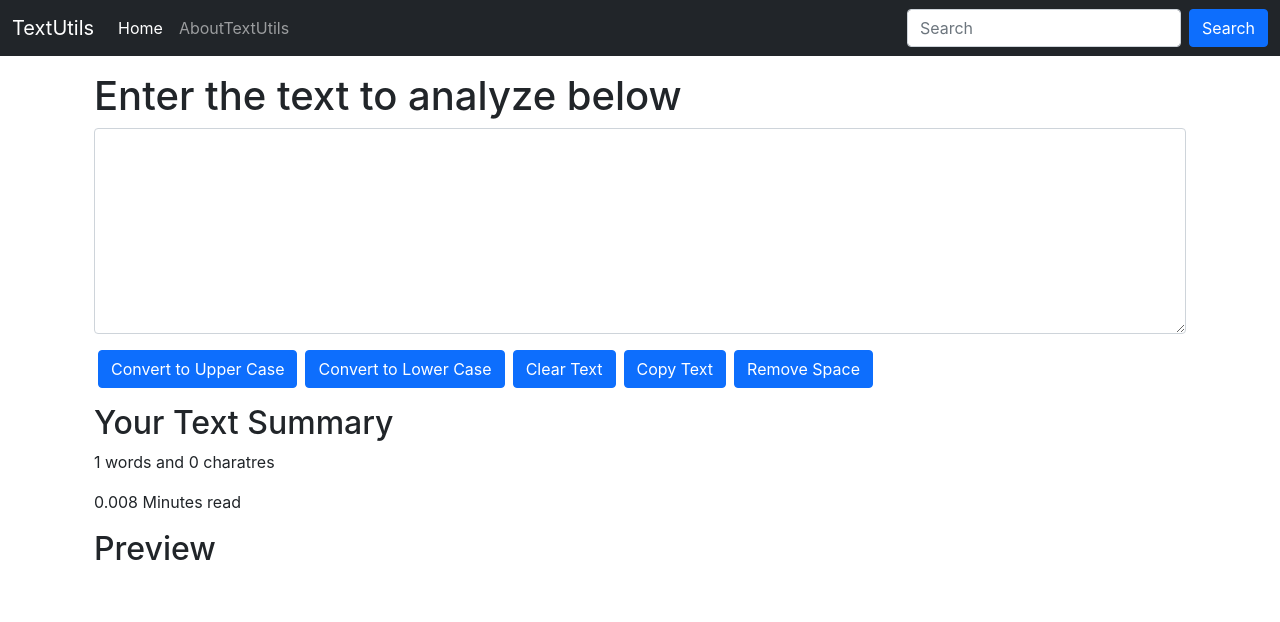
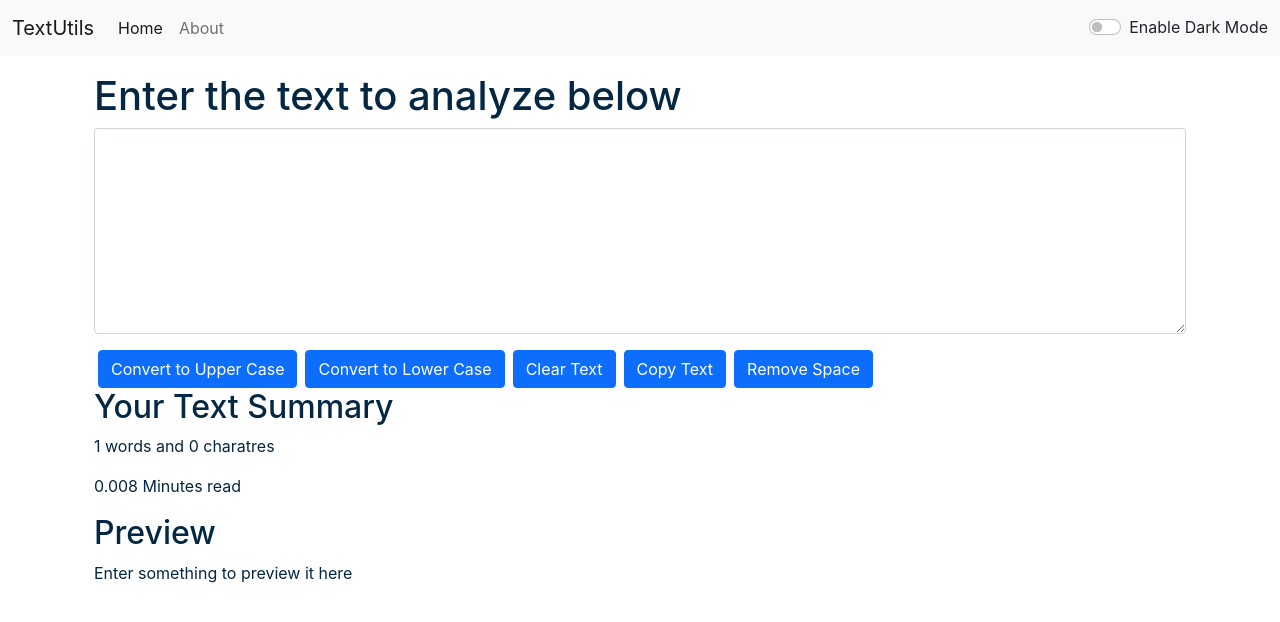
Before and after one commit to yashbhardwaj786/ReactJsLearning, a React (Create React App) app: page / in a window 1280 px wide. Shown: the top 622 px of the page. Built offline with nearby package versions, Linux system fonts and the light colour scheme.

Commit message:
dark mode

```diff
--- a/src/App.js
+++ b/src/App.js
@@ -3,14 +3,27 @@
 import NavBar from "./components/Navbar";
 import About from "./components/About";
 import TextForm from "./components/TextForm";
+import React, {useState} from 'react';
 
 function App() {
+  const [mode, setMode] = useState('light');
+  const toggleMode = () => {
+    if(mode === 'light') {
+      setMode('dark');
+      document.body.style.backgroundColor = '#042743';
+    } else {
+      setMode('light');
+      document.body.style.backgroundColor = 'white';
+    }
+
+  }
   return (
     <>
       {/* <NavBar /> */}
-      <NavBar titleName="TextUtils" aboutText="AboutTextUtils" />
+      <NavBar titleName="TextUtils" aboutText="About" mode={mode}
+      toggleMode={toggleMode}/>
       <div className="container my-3">
-         <TextForm heading = "Enter the text to analyze below"/>
+         <TextForm heading = "Enter the text to analyze below" mode={mode}/>
 
       </div>
       {/* <About/> */}
--- a/src/components/Navbar.js
+++ b/src/components/Navbar.js
@@ -1,35 +1,69 @@
-import React from 'react'
-import PropTypes from 'prop-types'
+import React from "react";
+import PropTypes from "prop-types";
 
 export default function NavBar(props) {
   return (
-    <nav className="navbar navbar-expand-lg navbar-dark bg-dark">
+    <nav
+      className={`navbar navbar-expand-lg navbar-${props.mode} bg-${props.mode}`}
+    >
       <div className="container-fluid">
-    <a className="navbar-brand" href="/">{props.titleName}</a>
-    <button className="navbar-toggler" type="button" data-bs-toggle="collapse" data-bs-target="#navbarSupportedContent" aria-controls="navbarSupportedContent" aria-expanded="false" aria-label="Toggle navigation">
+        <a className="navbar-brand" href="/">
+          {props.titleName}
+        </a>
+        <button
+          className="navbar-toggler"
+          type="button"
+          data-bs-toggle="collapse"
+          data-bs-target="#navbarSupportedContent"
+          aria-controls="navbarSupportedContent"
+          aria-expanded="false"
+          aria-label="Toggle navigation"
+        >
           <span className="navbar-toggler-icon"></span>
         </button>
         <div className="collapse navbar-collapse" id="navbarSupportedContent">
           <ul className="navbar-nav me-auto mb-2 mb-lg-0">
             <li className="nav-item">
-          <a className="nav-link active" aria-current="page" href="/">Home</a>
+              <a className="nav-link active" aria-current="page" href="/">
+                Home
+              </a>
             </li>
             <li className="nav-item">
-          <a className="nav-link" href="/">{props.aboutText}</a>
+              <a className="nav-link" href="/">
+                {props.aboutText}
+              </a>
             </li>
           </ul>
-      <form className="d-flex">
-        <input className="form-control me-2" type="search" placeholder="Search" aria-label="Search"/>
-        <button className="btn btn-primary" type="submit">Search</button>
-      </form>
+          {/* <form className="d-flex">
+            <input
+              className="form-control me-2"
+              type="search"
+              placeholder="Search"
+              aria-label="Search"
+            />
+            <button className="btn btn-primary" type="submit">
+              Search
+            </button>
+          </form> */}
+          <div className={`form-check form-switch text-${props.mode==='light' ? 'dark' : 'light'}`}>
+            <input
+              className="form-check-input"
+              type="checkbox"
+              id="flexSwitchCheckDefault"
+              onClick={props.toggleMode}
+            />
+            <label className="form-check-label" htmlFor="flexSwitchCheckDefault">
+              Enable Dark Mode
+            </label>
+          </div>
         </div>
       </div>
     </nav>
-  )
+  );
 }
 
-NavBar.propTypes = {titleName: PropTypes.string.isRequired}
+NavBar.propTypes = { titleName: PropTypes.string.isRequired };
 NavBar.defaultProps = {
   titleName: "Set Title Here",
-  aboutText: "About Text Here"
-}
+  aboutText: "About Text Here",
+};
--- a/src/components/TextForm.js
+++ b/src/components/TextForm.js
@@ -41,7 +41,7 @@
 
   return (
     <>
-      <div className={"container"}>
+      <div className="container" style={{color: props.mode==='dark' ? 'white' : '#042743'}}>
         <h1>{props.heading}</h1>
         <div className="mb-3">
           <textarea
@@ -50,6 +50,7 @@
             rows="8"
             value={text}
             onChange={hanldeOnChange}
+            style={{backgroundColor: props.mode==='dark' ? 'grey' : 'white', color: props.mode==='dark' ? 'white' : '#042743'}}
           ></textarea>
         </div>
 
@@ -59,12 +60,12 @@
         <button className="btn btn-primary mx-1" onClick={handleCopy}>Copy Text</button>
         <button className="btn btn-primary mx-1" onClick={handleExtraSpaces}>Remove Space</button>
       </div>
-      <div className="container my-3">
+      <div className="container my-3" className="container" style={{color: props.mode==='dark' ? 'white' : '#042743'}}>
             <h2>Your Text Summary</h2>
             <p>{text.split(" ").length} words and {text.length} charatres</p>
             <p>{0.008 * text.split(" ").length} Minutes read </p>
             <h2>Preview</h2>
-            <p>{text}</p>
+            <p>{text.length > 0 ? text : "Enter something to preview it here"}</p>
       </div>
     </>
   );
```
Lines whose indentation alone changed are shown as unchanged.
